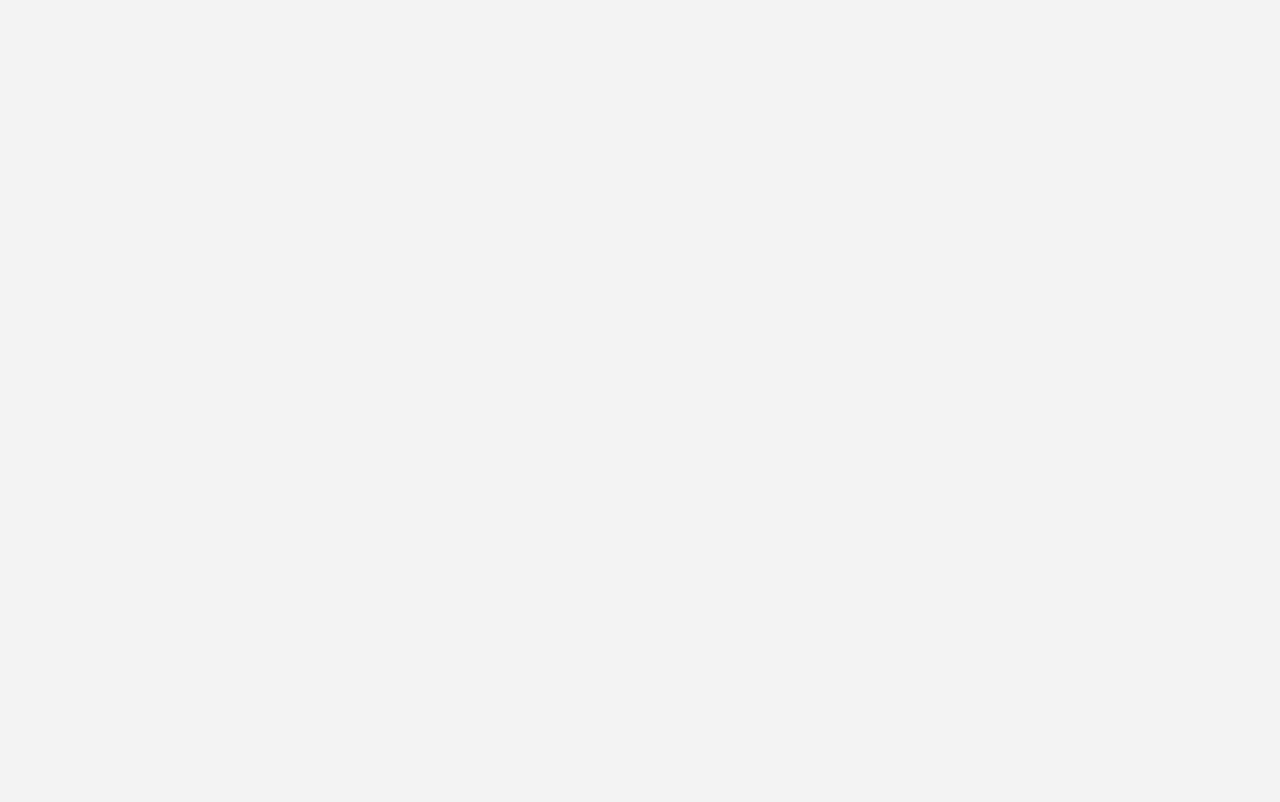
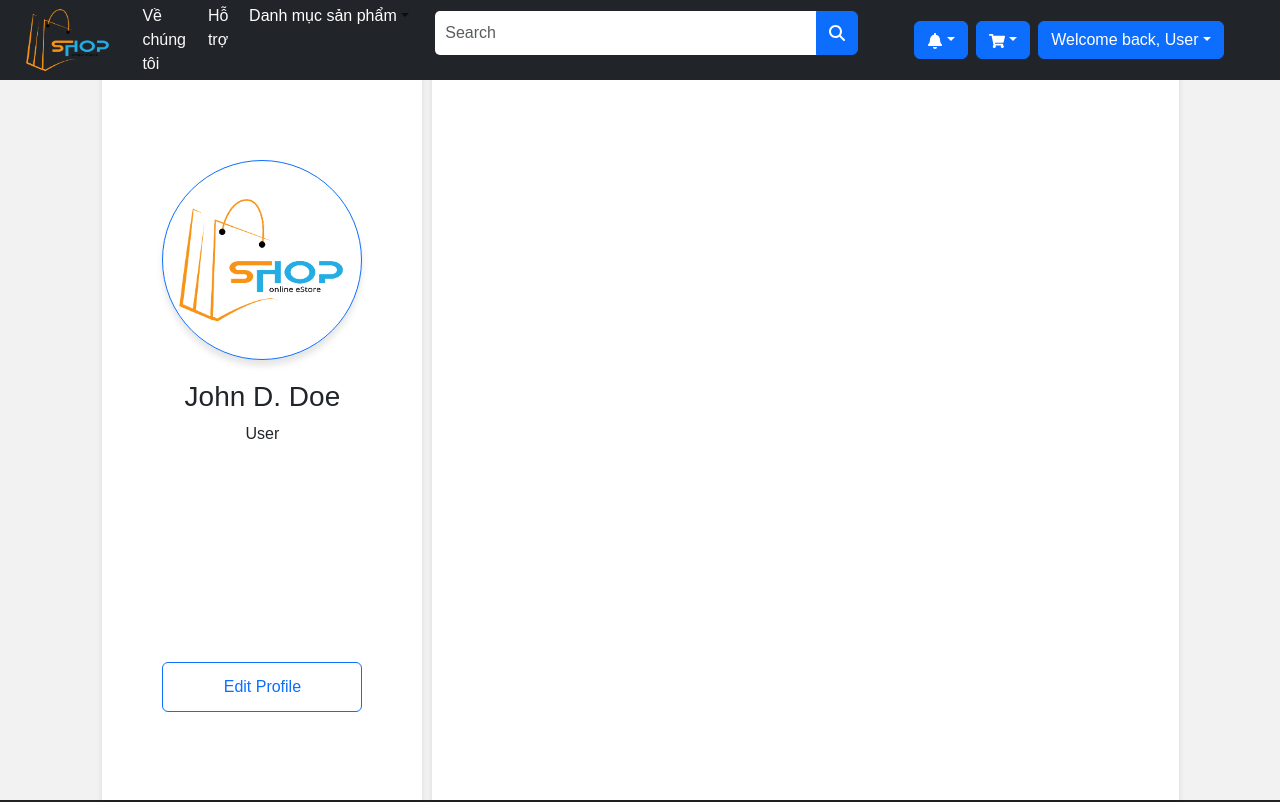
Before and after one commit to MinhBTHE186598/OnlineShop, a React (Create React App) app: page /profile in a window 1280 px wide. Before the commit this address had no page. Shown: the top 802 px of the page. Built offline with nearby package versions, Linux system fonts and the light colour scheme.

Commit message:
them UI user Profile (not done)

```diff
--- a/src/App.js
+++ b/src/App.js
@@ -9,6 +9,7 @@ import AddSeller from './webpages/AddSeller';
 import MainShop from './webpages/MainShop';
 import AddProduct from './webpages/AddProduct';
 import Login from './webpages/Login';
+import Profile from './webpages/UserProfile';
 function App() {
   return (
     <div>
@@ -25,6 +26,8 @@ function App() {
         <Route path="/mainShop" element={<MainShop/>}/>
         <Route path="/addProduct" element={<AddProduct/>}/>
         <Route path="/login" element={<Login/>}/>
+        <Route path="/profile" element={<Profile/>}/>
+
       </Routes>
 
       </BrowserRouter>
--- /dev/null
+++ b/src/components/userProfile/userProfile.js
@@ -0,0 +1,70 @@
+import React from 'react';
+// import Form from 'react-bootstrap/Form';
+import Button from 'react-bootstrap/Button';
+import Container from 'react-bootstrap/Container';
+// import { useState } from 'react';
+// import axios from 'axios';
+import Image from 'react-bootstrap/Image';
+import logo from '../../utility/testlogo.png';
+import Col from 'react-bootstrap/Col';
+import Row from 'react-bootstrap/Row';
+import 'bootstrap/dist/css/bootstrap.min.css';
+import '../../utility/register.css';
+
+function Profile() {
+    const borderColor = '#0d6efd';
+
+    return (
+        <Container fluid style={{ backgroundColor: '0d6efd' }}>
+            <Row>
+                <Col md={3} style={{ backgroundColor: 'white', display: 'flex', flexDirection: 'column', justifyContent: '', alignItems: 'center', height: '100vh', boxShadow: '0 4px 6px rgba(0, 0, 0, 0.1)', marginLeft: '8%' }}>
+                    <div style={{
+                        width: '200px',
+                        height: '200px',
+                        borderRadius: '50%',
+                        overflow: 'hidden',
+                        display: 'flex',
+                        justifyContent: 'center',
+                        alignItems: 'center',
+                        border: `1px solid ${borderColor}`,
+                        marginTop: '20vh',
+                        boxShadow: '0 6px 6px rgba(0, 0, 0, 0.1)',
+                    }}>
+                        <Image src={logo} roundedCircle fluid />
+                    </div>
+                    <div style={{ marginTop: '20px', textAlign: 'center', width: '100%' }}>
+                        <h3>John D. Doe</h3>
+                    </div>
+                    <div>
+                        <p>User</p>
+                    </div>
+                    <div>
+                        <Button style={{
+                            width: '200px',
+                            height: '50px',
+                            marginTop: '25vh',
+                            backgroundColor: 'white',
+                            color: `${borderColor}`,
+                        }}
+                            onMouseEnter={(e) => {
+                                e.target.style.backgroundColor = `${borderColor}`;
+                                e.target.style.color = 'white'
+                            }}
+
+                            onMouseLeave={(e) => {
+                                e.target.style.backgroundColor = 'white';
+                                e.target.style.color = `${borderColor}`
+                            }}>
+                            Edit Profile
+                        </Button>
+                    </div>
+                </Col>
+
+                <Col md={7} style={{ backgroundColor: 'white', height: '100vh', boxShadow: '0 4px 6px rgba(0, 0, 0, 0.1)', marginLeft: '10px' }}>
+                </Col>
+            </Row>
+        </Container>
+    );
+}
+
+export default Profile;
--- /dev/null
+++ b/src/webpages/UserProfile.js
@@ -0,0 +1,15 @@
+import React from 'react'
+import Header from '../components/common/Header'
+import Footer from '../components/common/Footer'
+import Profile from '../components/userProfile/userProfile'
+
+function userProfile() {
+    return (
+        <div>
+                <Header/>
+                <Profile/>
+                <Footer/>
+        </div>
+    )
+}
+export default userProfile
```
